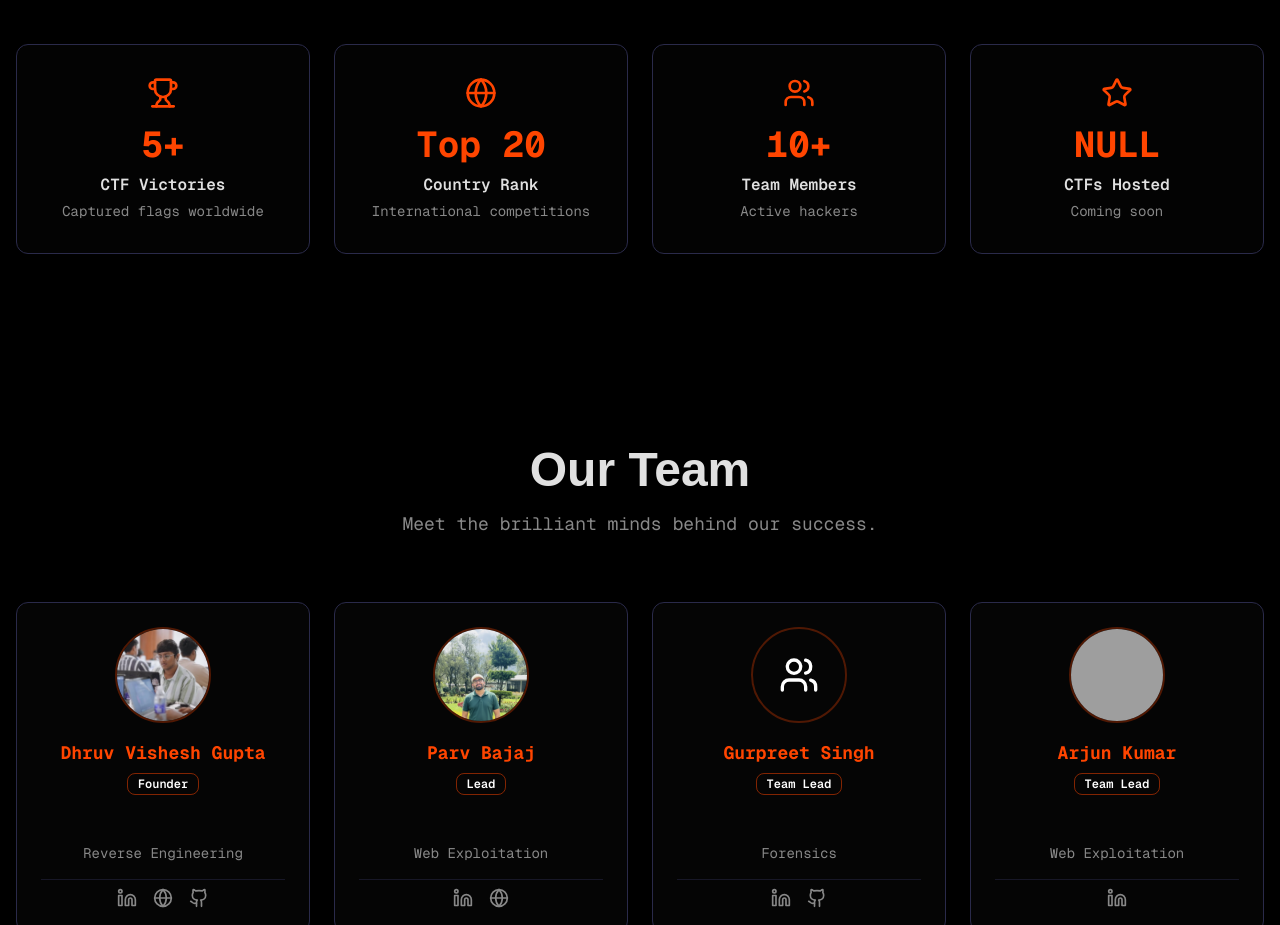
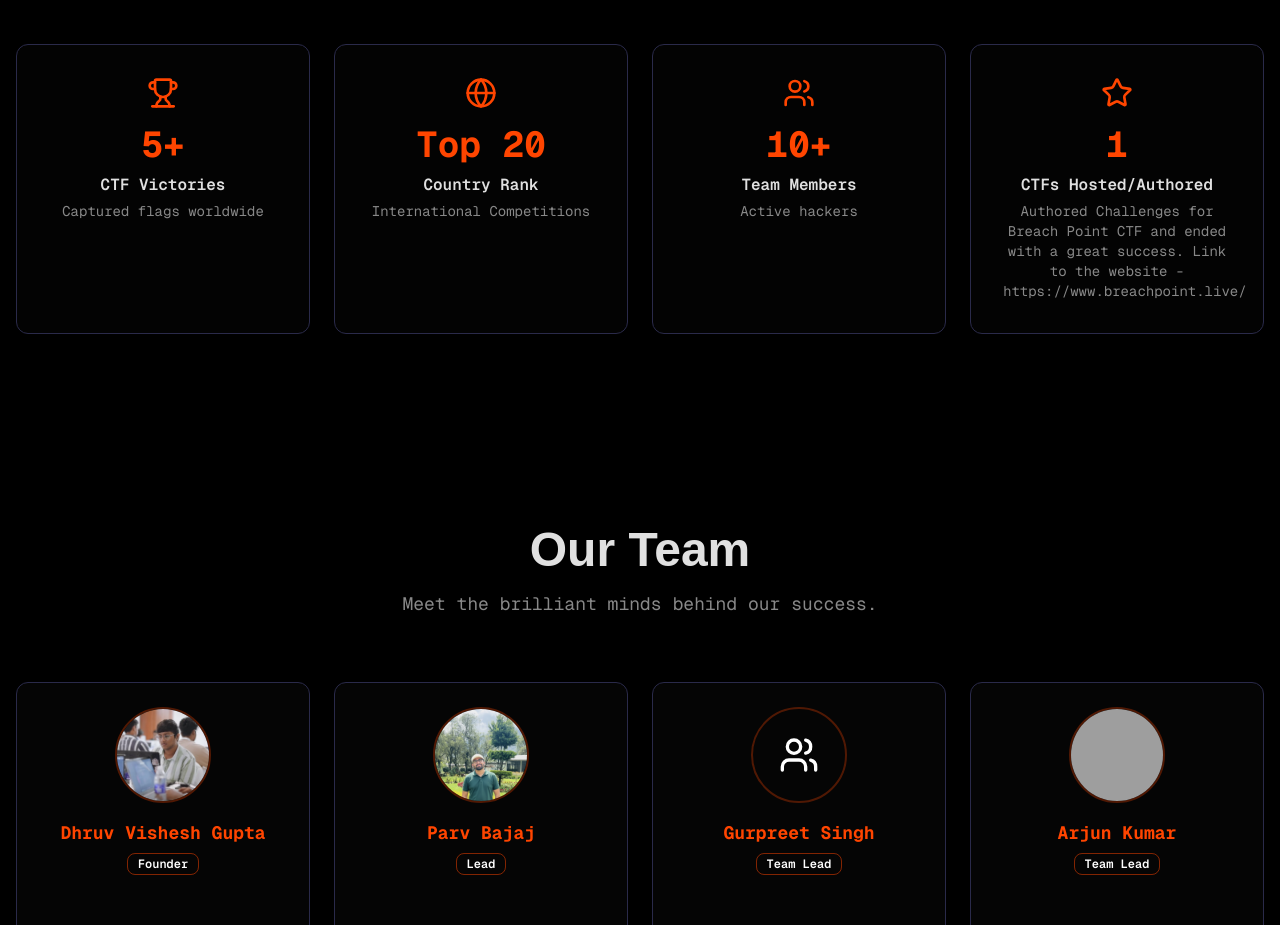
Before and after one commit to DDugs/Official, a Next.js app: page / in a window 1280 px wide. Shown: the part 3400-4325 px from the top of the page. Built offline with nearby package versions, Linux system fonts and the light colour scheme; grey boxes are pictures that could not be loaded; a web font is replaced by a local one.

Commit message:
Updated Achievements

```diff
--- a/app/page.tsx
+++ b/app/page.tsx
@@ -37,7 +37,7 @@ const achievements = [
     icon: <Globe className="w-8 h-8" />,
     title: "Country Rank",
     value: "Top 20",
-    description: "International competitions",
+    description: "International Competitions",
   },
   {
     icon: <Users className="w-8 h-8" />,
@@ -47,9 +47,9 @@ const achievements = [
   },
   {
     icon: <Star className="w-8 h-8" />,
-    title: "CTFs Hosted",
-    value: "NULL",
-    description: "Coming soon",
+    title: "CTFs Hosted/Authored",
+    value: "1",
+    description: "Authored Challenges for Breach Point CTF and ended with a great success. Link to the website - https://www.breachpoint.live/",
   },
 ];
 
```
